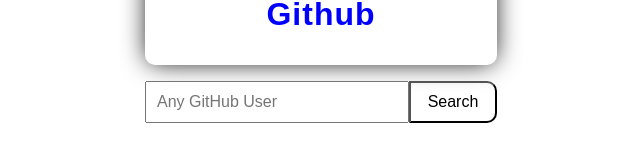
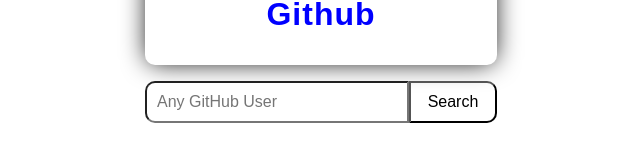
Before and after one commit to Nafarfy/react-githubUserSearch, a React (Create React App) app: page / in a window 1280 px wide. Shown: the part 517-678 px from the top of the page, without its empty margins (319-959 px from the left). Built offline with nearby package versions, Linux system fonts and the light colour scheme.

Commit message:
fixed form

```diff
--- a/src/User.js
+++ b/src/User.js
@@ -11,6 +11,7 @@
 
   state = {
     user: this.defaultUser,
+    value: "",
   };
 
   fetchUser = (userId) => {
@@ -23,11 +24,14 @@
       });
   };
 
+  handleChange = (e) => {
+    this.setState({ value: e.target.value });
+  };
+
   onUserSubmit = (e) => {
     e.preventDefault();
-    const userId = document.querySelector(".name-form-input").value;
 
-    this.fetchUser(userId);
+    this.fetchUser(this.state.value);
   };
 
   render() {
@@ -46,9 +50,15 @@
             <span className="user-location">{location}</span>
           </div>
         </div>
-        <form className="name-form">
-          <input type="text" className="name-form-input" placeholder="Any GitHub User" />
-          <button type="submit" onClick={this.onUserSubmit} className="name-form-btn">
+        <form className="name-form" onClick={this.onUserSubmit}>
+          <input
+            type="text"
+            onChange={this.handleChange}
+            value={this.state.value}
+            className="name-form-input"
+            placeholder="Any GitHub User"
+          />
+          <button type="submit" className="name-form-btn">
             Search
           </button>
         </form>
--- a/src/index.css
+++ b/src/index.css
@@ -70,6 +70,8 @@
   font-size: 1rem;
   padding: 10px 10px;
   width: 75%;
+  border-top-left-radius: 10px;
+  border-bottom-left-radius: 10px;
 }
 
 .name-form-btn {
```
